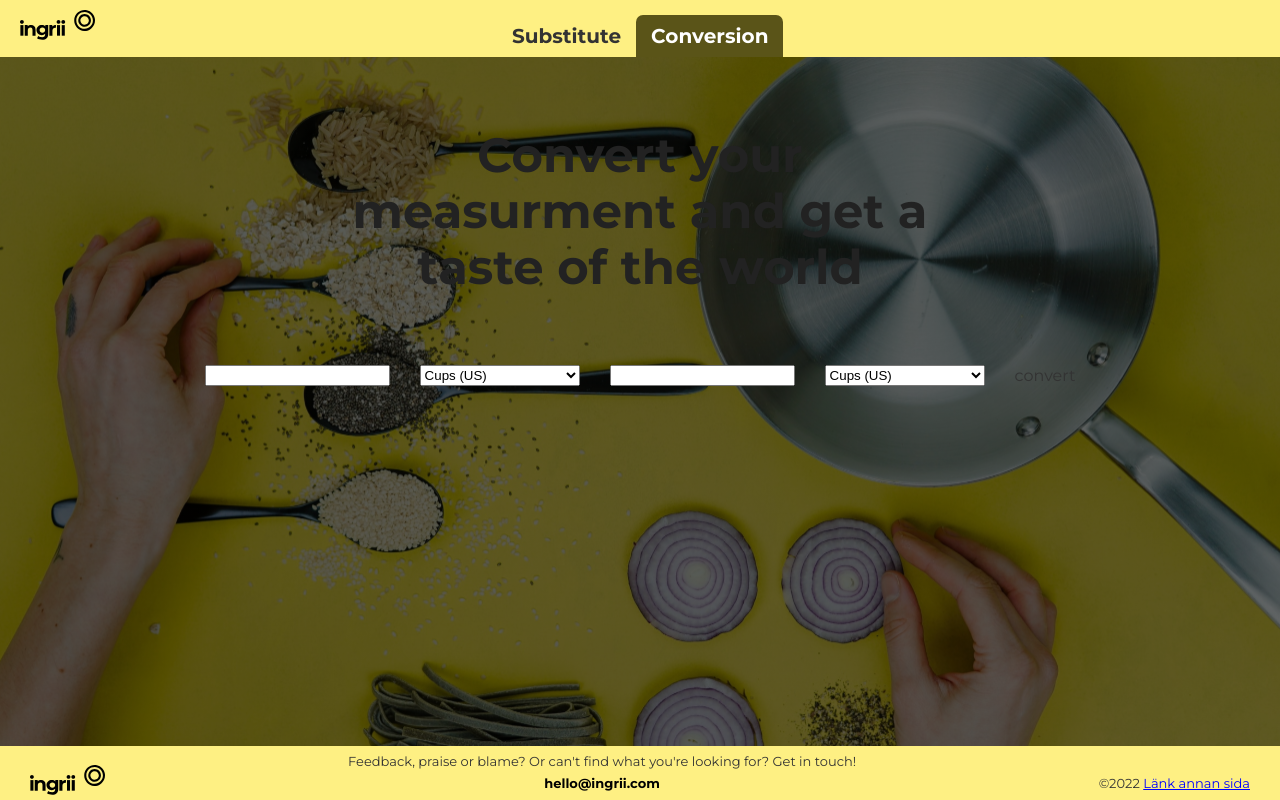
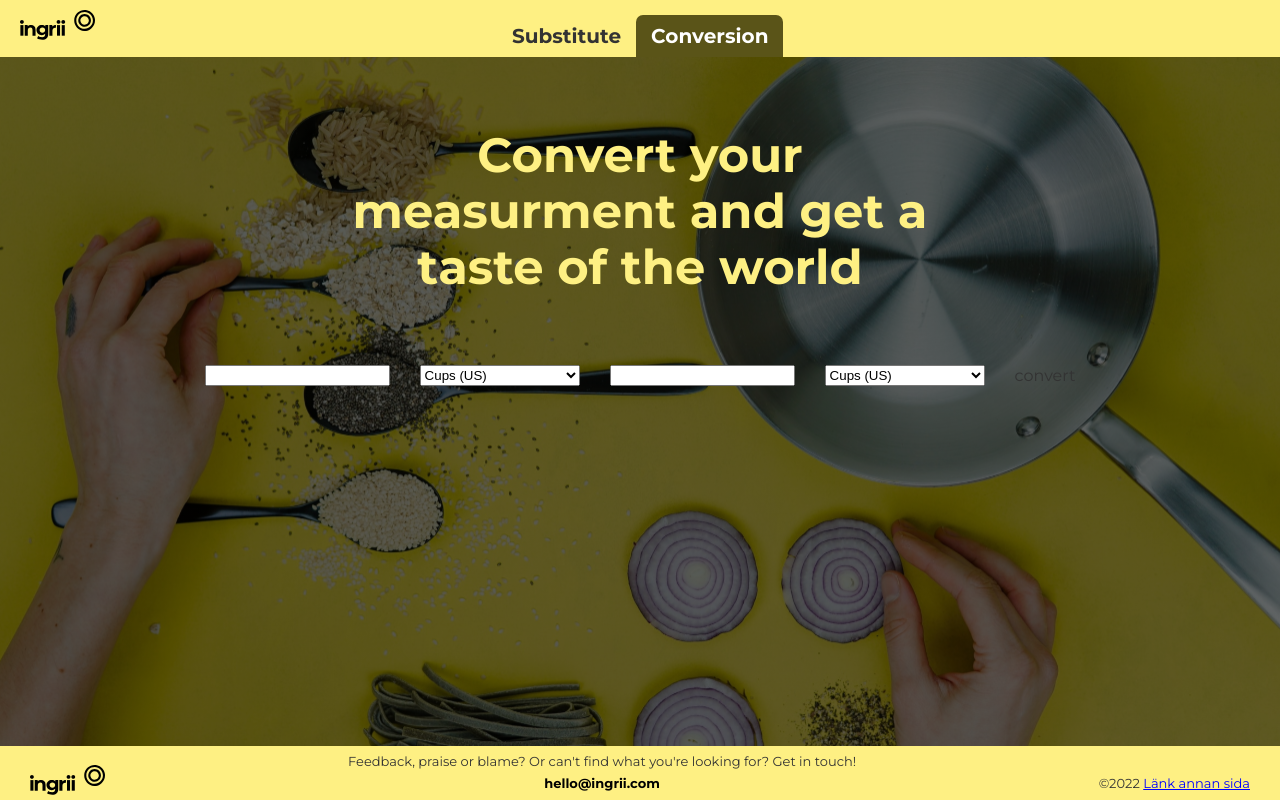
Before and after one commit to Annaaste/reactproject, a Next.js app: page /convert in a window 1280 px wide. Built offline with nearby package versions, Linux system fonts and the light colour scheme.

Commit message:
text color yellow (css)

```diff
--- a/pages/convert/convert.module.scss
+++ b/pages/convert/convert.module.scss
@@ -4,6 +4,7 @@
   max-width: 60rem;
   margin: 5rem auto;
   text-align: center;
+  color: $yellow;
 }
 
 .convertFieldset {
```
